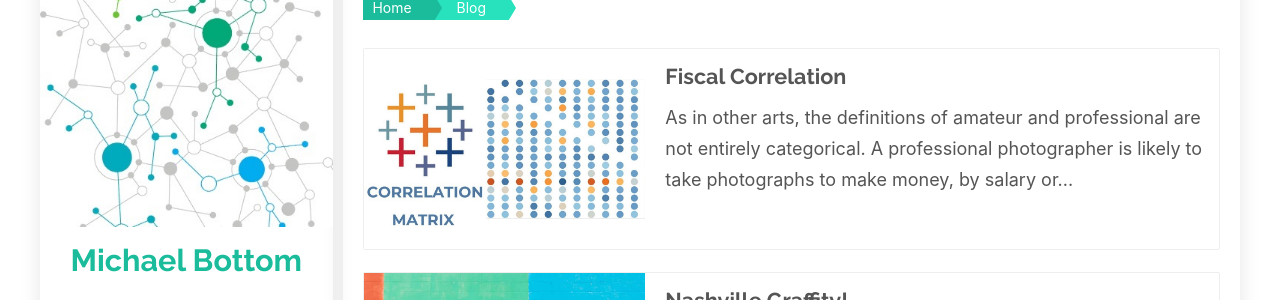
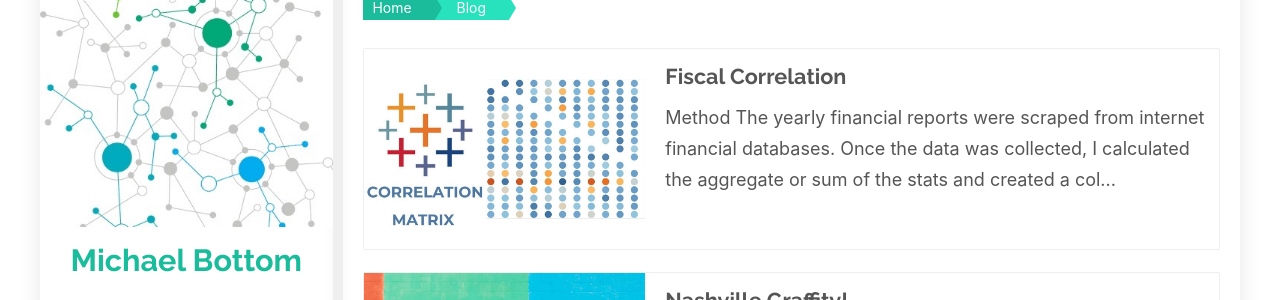
Before and after one commit to MLBott/home, a Jekyll site: the page built from blog/index.html, in a window 1280 px wide and 1330 px high. Shown: the part 181-481 px from the top of the window. Built offline with Jekyll 4.4.1, drawn with Linux system fonts in a browser that asks for light colours; nearby versions of some CDN libraries; the list of posts is cut into pages by our own code.

Commit message:
Update 2018-11-06-fiscal-correlation.md

```diff
--- a/_posts/2018-11-06-fiscal-correlation.md
+++ b/_posts/2018-11-06-fiscal-correlation.md
@@ -7,12 +7,6 @@ categories:
     - correlation
 layout: post
 ---
-
-As in other arts, the definitions of amateur and professional are not entirely categorical. A professional photographer is likely to take photographs to make money, by salary or through the display, sale or use of those photographs.
-
-An amateur photographer may take photographs for pleasure and to record an event, emotion, place, as a person without a monetary motivation. A professional photographer may be an employee, for example of a newspaper, or may contract to cover a particular planned event such as a wedding or graduation, or to illustrate an advertisement.
-
-[Learn more about this theme]({{site.baseurl}}/about/)
 
 ## Method
 The yearly financial reports were scraped from internet financial databases. Once the data was collected, I calculated the aggregate or sum of the stats and created a column for that in MS Excel. Then I calculated a mean of the total stats and created a column for that also. The file was saved in csv format and imported into RStudio.
```
